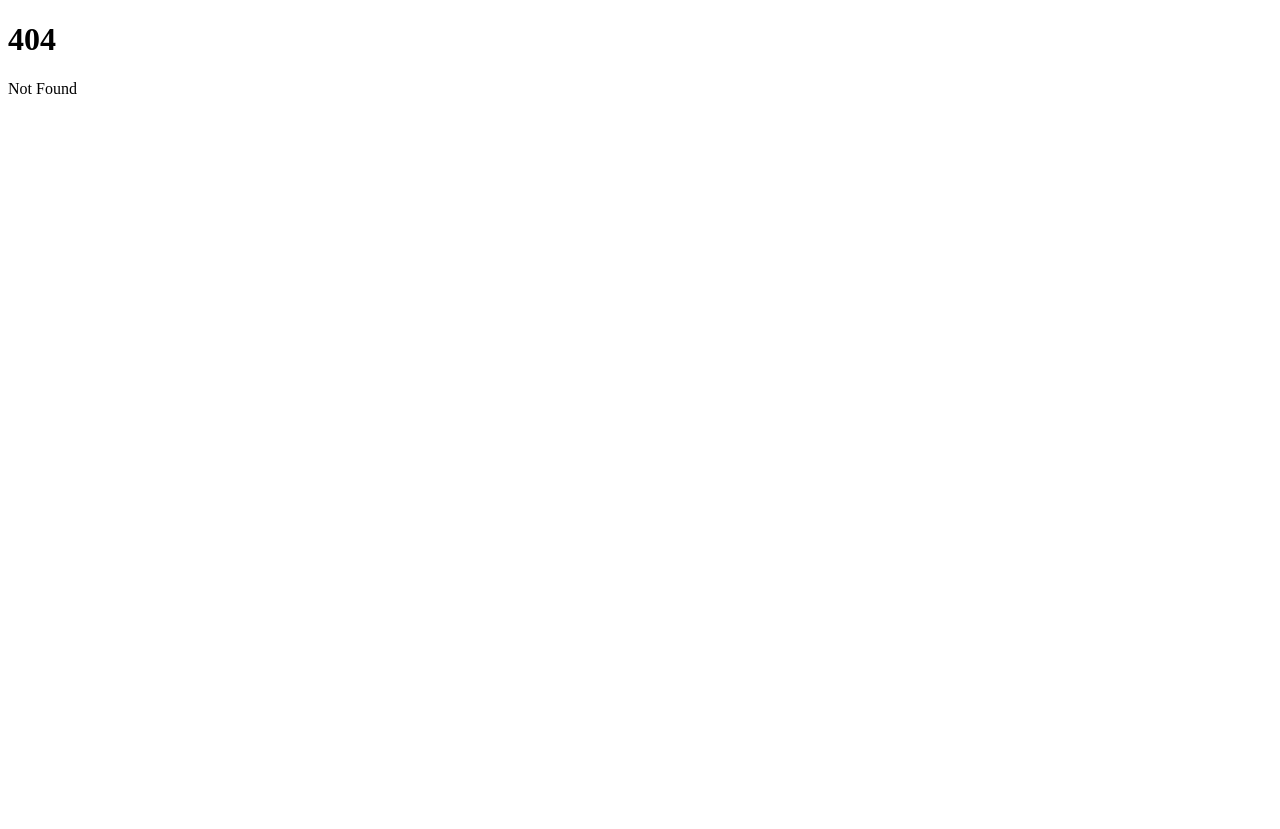
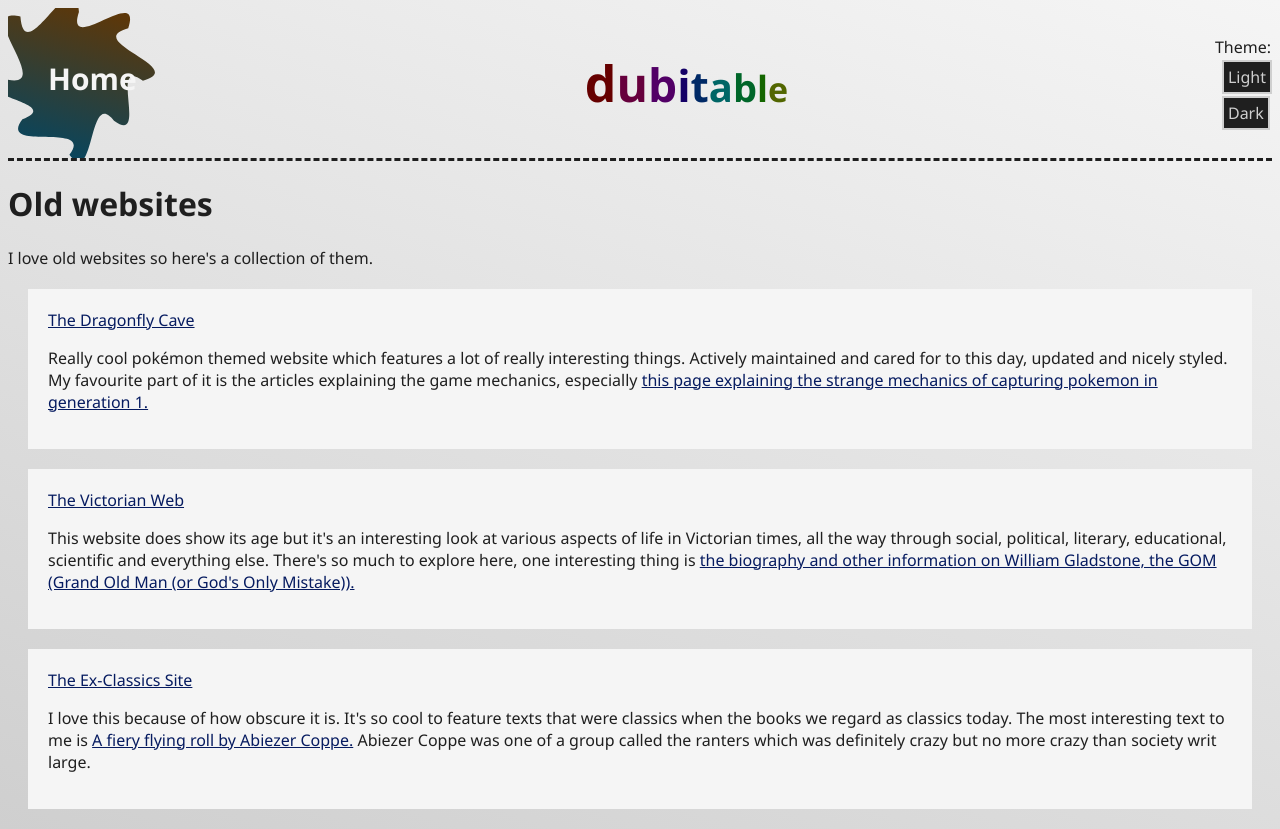
Before and after one commit to dubitabley/website, a SvelteKit app: page /old-sites in a window 1280 px wide. Before the commit this address had no page. Before the commit the page ends 800 px from the top, so only its background shows below. Built offline with nearby package versions, Linux system fonts and the light colour scheme.

Commit message:
Clean up songs a little and add old websites page

```diff
--- a/src/lib/interests/songs.json
+++ b/src/lib/interests/songs.json
@@ -3,12 +3,14 @@
     {
       "song_name": "Plastic Jesus",
       "singer": "Tia Blake",
+      "written": "Ed Rush and George Cromarty",
       "rendition": "https://youtu.be/9QEFhkcOleQ",
       "links": ["https://en.wikipedia.org/wiki/Plastic_Jesus_(song)"]
     },
     {
       "song_name": "Abiezer Coppe",
-      "singer": "Nancy Kerr (written by Leon Rosselson)",
+      "singer": "Nancy Kerr",
+      "written": "Leon Rosselson",
       "rendition": "https://youtu.be/oZP2_NHDTUo",
       "links": ["https://en.wikipedia.org/wiki/Abiezer_Coppe"]
     }
--- /dev/null
+++ b/src/routes/(app)/old-sites/+page.svelte
@@ -0,0 +1,62 @@
+<script lang="ts">
+    import type { PageProps } from './$types';
+
+    let { data }: PageProps = $props();
+</script>
+
+<style>
+    .site-panel {
+        background-color: var(--background-color-2);
+        display: block;
+        padding: 20px;
+        margin: 20px;
+    }
+</style>
+
+<h1>
+    Old websites
+</h1>
+
+<div>
+    I love old websites so here's a collection of them.
+</div>
+
+<div class="site-panel">
+    <a href="https://www.dragonflycave.com/">The Dragonfly Cave</a>
+    <div>
+        <p>
+            Really cool pokémon themed website which features a lot of really interesting
+            things. Actively maintained and cared for to this day, updated and nicely styled.
+            My favourite part of it is the articles explaining the game mechanics, especially
+            <a href="https://www.dragonflycave.com/mechanics/gen-i-capturing">this page explaining the strange mechanics of capturing pokemon in generation 1.</a>
+        </p>
+    </div>
+</div>
+
+<div class="site-panel">
+    <a href="https://victorianweb.org/">The Victorian Web</a>
+    <div>
+        <p>
+            This website does show its age but it's an interesting look at various aspects of life in
+            Victorian times, all the way through social, political, literary, educational, scientific and
+            everything else.
+            There's so much to explore here, one interesting thing is <a href="https://victorianweb.org/history/pms/gladov.html">the biography
+            and other information on William Gladstone, the GOM (Grand Old Man (or God's Only Mistake)).</a>
+        </p>
+    </div>
+</div>
+
+<div class="site-panel">
+    <a href="https://www.exclassics.com/">The Ex-Classics Site</a>
+    <div>
+        <p>
+            I love this because of how obscure it is. It's so cool to feature texts that were classics
+            when the books we regard as classics today. The most interesting text to me is
+            <a href="https://www.exclassics.com/pamphlets/pamph003.htm">
+                A fiery flying roll by Abiezer Coppe.
+            </a>
+            Abiezer Coppe was one of a group called the ranters which was definitely crazy but
+            no more crazy than society writ large.
+        </p>
+    </div>
+</div>
```
Also changed, not shown: src/routes/(app)/interests/songs/+page.svelte (+9 -2 lines).
